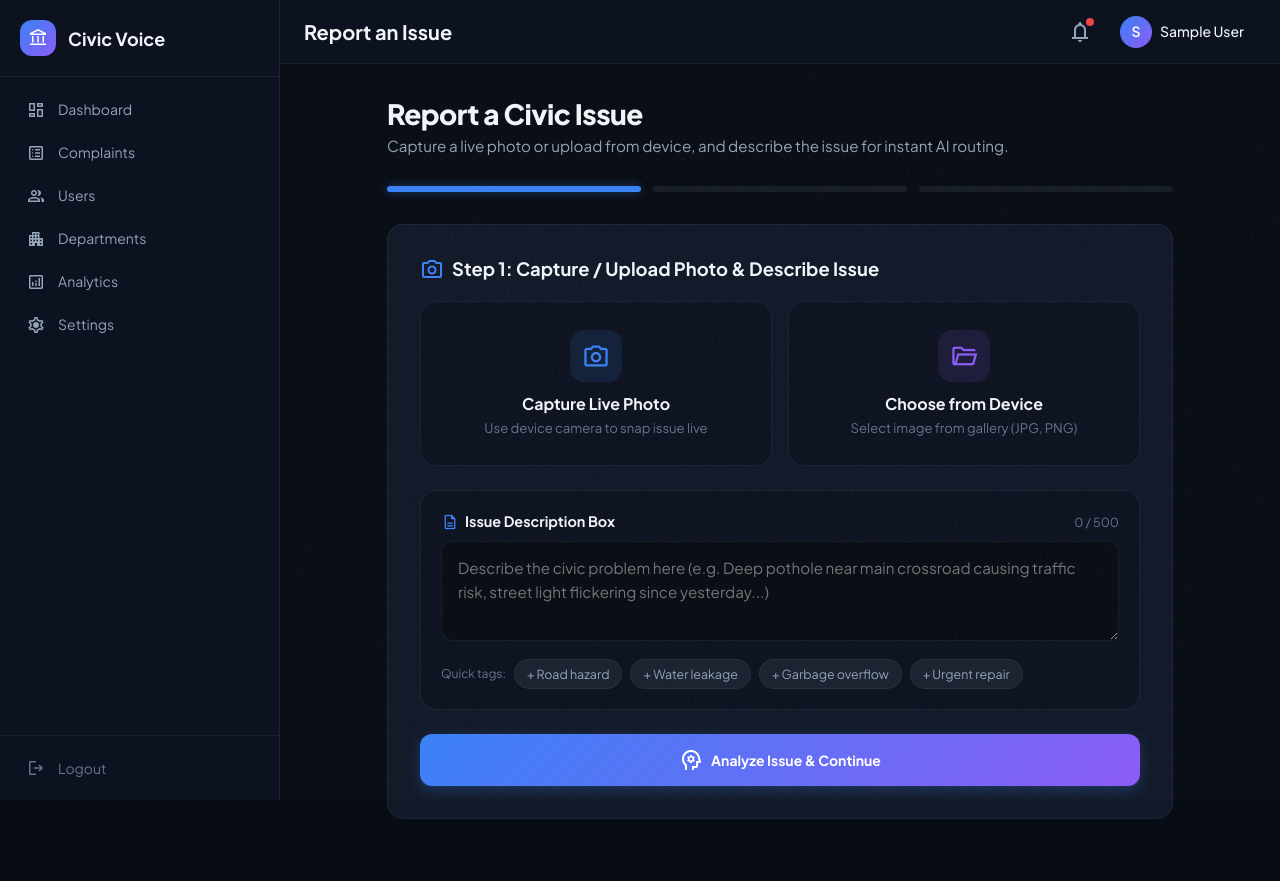
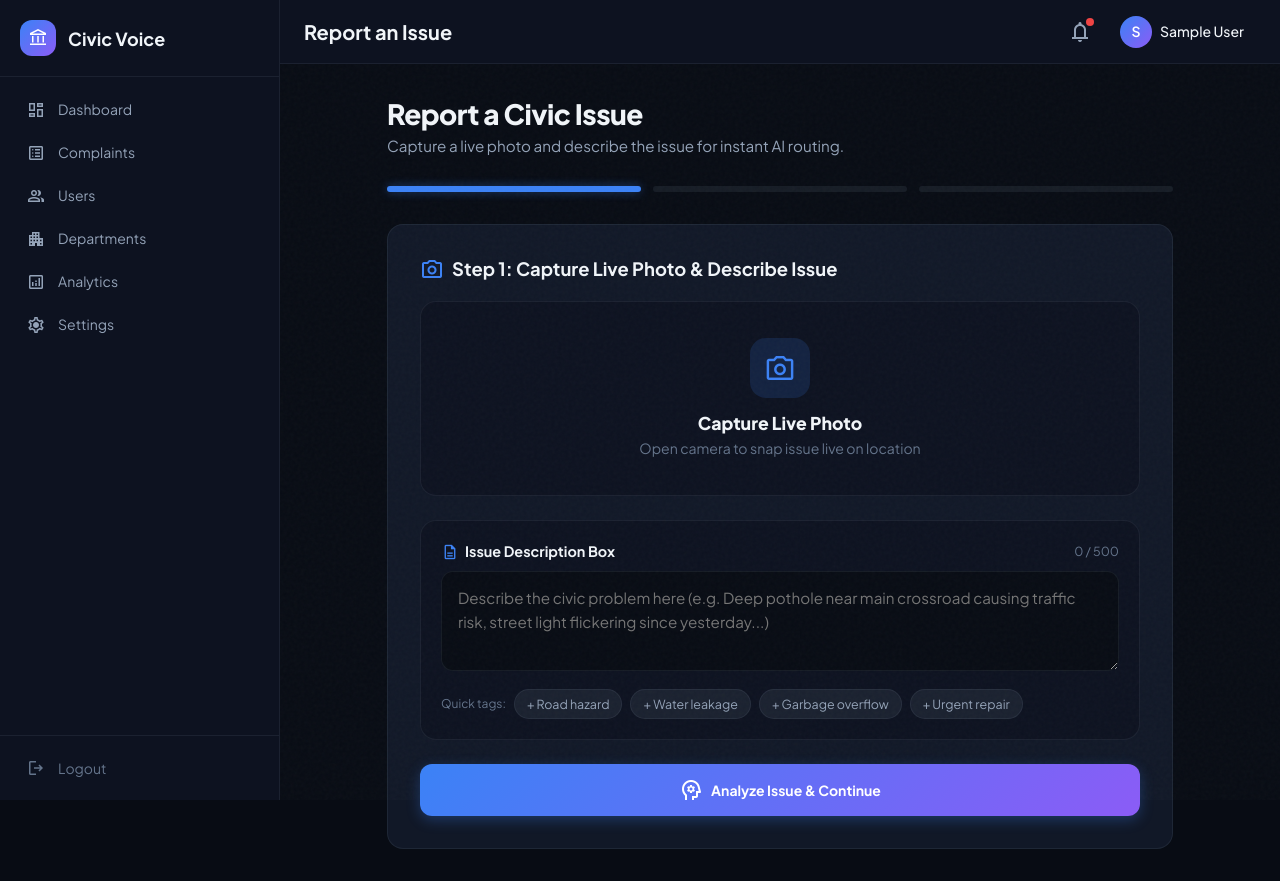
Before and after one commit to HArISHtech007/Smart-Civic-Complaint-Management-System-, a plain HTML site: page frontend/client/citizen/submit.html in a window 1280 px wide. Before the commit the page ends 851 px from the top, so only its background shows below. Drawn offline with nearby package versions, Linux system fonts and the light colour scheme; sample sign-in values are in the browser's storage.

Commit message:
Remove choose file option, making Live Camera Photo capture exclusive

```diff
--- a/frontend/client/citizen/submit.html
+++ b/frontend/client/citizen/submit.html
@@ -22,18 +22,11 @@
     .step.active { background: var(--primary-blue); box-shadow: 0 0 10px rgba(59, 130, 246, 0.4); }
     .step.completed { background: var(--success-green); }
 
-    .photo-options-grid {
-      display: grid;
-      grid-template-columns: 1fr 1fr;
-      gap: 16px;
-      margin-bottom: 20px;
-    }
-
     .photo-option-card {
       background: var(--bg-secondary);
       border: 1px solid var(--border-subtle);
       border-radius: var(--radius-lg);
-      padding: 28px 20px;
+      padding: 36px 24px;
       text-align: center;
       cursor: pointer;
       transition: all 0.25s cubic-bezier(0.4, 0, 0.2, 1);
@@ -41,12 +34,13 @@
       flex-direction: column;
       align-items: center;
       justify-content: center;
+      margin-bottom: 20px;
     }
     .photo-option-card:hover {
       transform: translateY(-3px);
       border-color: var(--primary-blue);
       background: rgba(59, 130, 246, 0.05);
-      box-shadow: 0 10px 20px -8px rgba(0, 0, 0, 0.3);
+      box-shadow: 0 12px 24px -10px rgba(0, 0, 0, 0.3);
     }
 
     .camera-container {
@@ -169,7 +163,6 @@
     @media (max-width: 640px) {
       .sidebar { transform: translateX(-100%); }
       .main-content { margin-left: 0; }
-      .photo-options-grid { grid-template-columns: 1fr; }
     }
   </style>
 </head>
@@ -184,7 +177,7 @@
         <!-- Header -->
         <div style="margin-bottom: 28px;">
           <h1 style="font-size: 1.75rem; font-weight: 800; letter-spacing: -0.02em;">Report a Civic Issue</h1>
-          <p style="color: var(--text-secondary); font-size: 0.95rem; margin-top: 4px;">Capture a live photo or upload from device, and describe the issue for instant AI routing.</p>
+          <p style="color: var(--text-secondary); font-size: 0.95rem; margin-top: 4px;">Capture a live photo and describe the issue for instant AI routing.</p>
         </div>
 
         <!-- Progress Steps -->
@@ -194,30 +187,21 @@
           <div class="step" id="step3"></div>
         </div>
 
-        <!-- STEP 1: Capture / Upload Photo & Description -->
+        <!-- STEP 1: Capture Live Photo & Description -->
         <div id="stepUpload" class="card" style="padding: 32px;">
           <h2 style="font-size: 1.15rem; font-weight: 700; margin-bottom: 20px; display: flex; align-items: center; gap: 8px;">
             <span class="material-symbols-outlined" style="color: var(--primary-blue);">photo_camera</span>
-            Step 1: Capture / Upload Photo & Describe Issue
+            Step 1: Capture Live Photo & Describe Issue
           </h2>
 
-          <!-- Upload / Camera Option Cards -->
-          <div class="photo-options-grid" id="uploadOptionsContainer">
+          <!-- Capture Live Photo Primary Button -->
+          <div id="uploadOptionsContainer">
             <div class="photo-option-card" onclick="startCamera()">
-              <div style="width: 52px; height: 52px; border-radius: 14px; background: rgba(59,130,246,0.12); display: flex; align-items: center; justify-content: center; margin-bottom: 12px;">
-                <span class="material-symbols-outlined" style="font-size: 28px; color: var(--primary-blue);">photo_camera</span>
+              <div style="width: 60px; height: 60px; border-radius: 16px; background: rgba(59,130,246,0.15); display: flex; align-items: center; justify-content: center; margin-bottom: 14px;">
+                <span class="material-symbols-outlined" style="font-size: 32px; color: var(--primary-blue);">photo_camera</span>
               </div>
-              <h3 style="font-weight: 700; font-size: 1rem; margin-bottom: 4px; color: var(--text-primary);">Capture Live Photo</h3>
-              <p style="color: var(--text-tertiary); font-size: 0.82rem;">Use device camera to snap issue live</p>
-            </div>
-
-            <div class="photo-option-card" onclick="document.getElementById('fileInput').click()">
-              <div style="width: 52px; height: 52px; border-radius: 14px; background: rgba(139,92,246,0.12); display: flex; align-items: center; justify-content: center; margin-bottom: 12px;">
-                <span class="material-symbols-outlined" style="font-size: 28px; color: var(--primary-purple);">folder_open</span>
-              </div>
-              <h3 style="font-weight: 700; font-size: 1rem; margin-bottom: 4px; color: var(--text-primary);">Choose from Device</h3>
-              <p style="color: var(--text-tertiary); font-size: 0.82rem;">Select image from gallery (JPG, PNG)</p>
-              <input type="file" id="fileInput" accept="image/*" style="display: none;" onchange="handleFile(this.files[0])">
+              <h3 style="font-weight: 800; font-size: 1.1rem; margin-bottom: 4px; color: var(--text-primary);">Capture Live Photo</h3>
+              <p style="color: var(--text-tertiary); font-size: 0.88rem;">Open camera to snap issue live on location</p>
               <input type="file" id="cameraFileInput" accept="image/*" capture="environment" style="display: none;" onchange="handleFile(this.files[0])">
             </div>
           </div>
@@ -250,7 +234,7 @@
               </span>
               <button class="btn btn-secondary" onclick="retakePhoto()" style="padding: 8px 16px; font-size: 0.85rem;">
                 <span class="material-symbols-outlined" style="font-size: 16px;">refresh</span>
-                Retake / Change Photo
+                Retake Live Photo
               </button>
             </div>
           </div>
@@ -436,7 +420,7 @@
         document.getElementById('uploadOptionsContainer').style.display = 'none';
         document.getElementById('imagePreview').style.display = 'none';
       } catch (err) {
-        console.warn('Direct webcam access failed, using native camera capture fallback:', err);
+        console.warn('Direct webcam access failed, launching camera capture input:', err);
         document.getElementById('cameraFileInput').click();
       }
     }
@@ -448,7 +432,7 @@
       }
       document.getElementById('cameraContainer').style.display = 'none';
       if (!selectedFile) {
-        document.getElementById('uploadOptionsContainer').style.display = 'grid';
+        document.getElementById('uploadOptionsContainer').style.display = 'block';
       }
     }
 
@@ -496,8 +480,7 @@
       stopCamera();
       selectedFile = null;
       document.getElementById('imagePreview').style.display = 'none';
-      document.getElementById('uploadOptionsContainer').style.display = 'grid';
-      document.getElementById('fileInput').value = '';
+      document.getElementById('uploadOptionsContainer').style.display = 'block';
       document.getElementById('cameraFileInput').value = '';
       validateStep1();
     }
```
